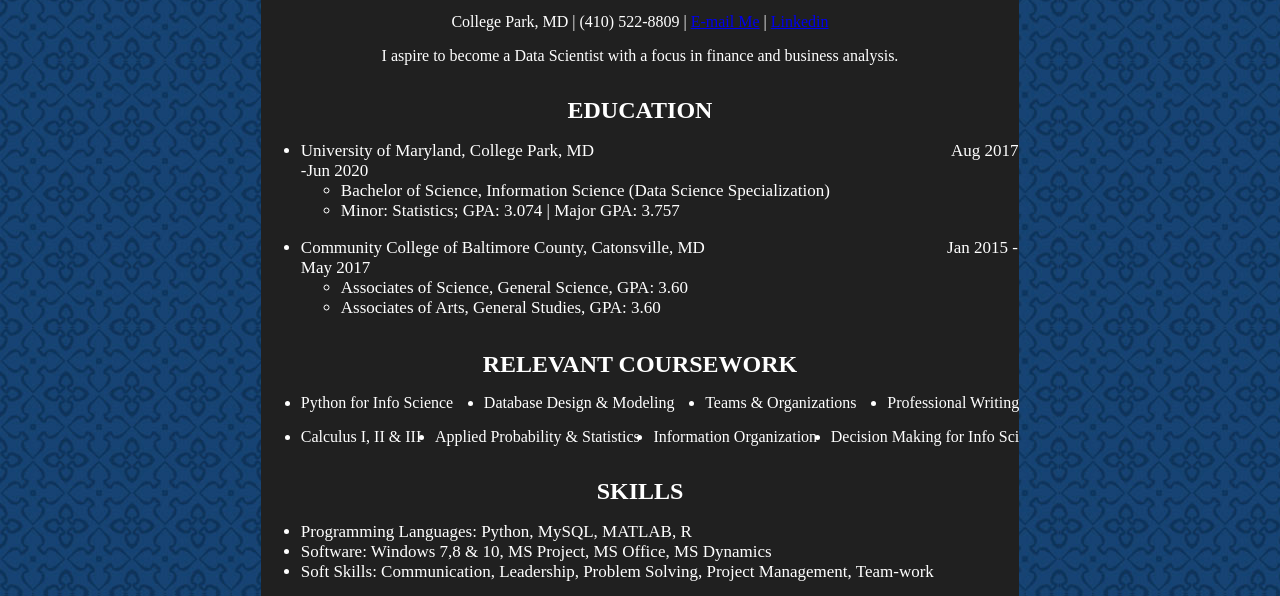
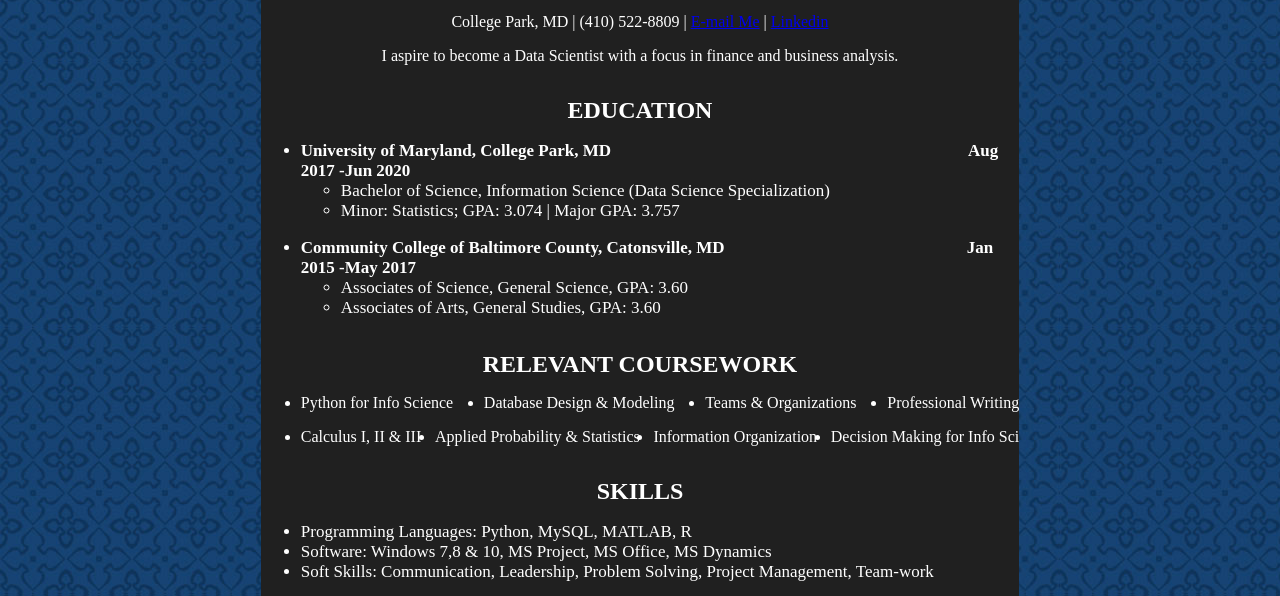
Before and after one commit to ayoaade/INST377, a plain HTML site: page Assignment1/index.html in a window 1280 px wide. Shown: the part 204-800 px from the top of the page. Drawn offline with Linux system fonts and the light colour scheme.

Commit message:
bolded some items

```diff
--- a/Assignment1/index.html
+++ b/Assignment1/index.html
@@ -22,9 +22,9 @@
     <div class="education">
           <h1>EDUCATION</h1>
           <ul>
-            <li>University of Maryland, College Park,
+            <li><strong>University of Maryland, College Park,
               MD&emsp;&emsp;&emsp;&emsp;&emsp;&emsp;&emsp;&emsp;&emsp;&emsp;&emsp;&emsp;&emsp;&emsp;&emsp;&emsp;&emsp;&emsp;&emsp;&emsp;&emsp;Aug 2017
-              -Jun 2020</li>
+              -Jun 2020</strong></li>
             <ul>
               <li>Bachelor of Science, Information Science (Data Science Specialization)</li>
               <li>Minor: Statistics; GPA: 3.074 | Major GPA: 3.757</li>
@@ -32,10 +32,10 @@
             </li>
           </ul>
           <ul>
-            <li>Community College of Baltimore County, Catonsville,
+            <li><strong>Community College of Baltimore County, Catonsville,
               MD&emsp;&emsp;&emsp;&emsp;&emsp;&emsp;&emsp;&emsp;&emsp;&emsp;&emsp;&emsp;&emsp;&emsp;&nbsp;Jan
               2015
-              -May 2017</li>
+              -May 2017</strong></li>
             <ul>
               <li>Associates of Science, General Science, GPA: 3.60</li>
               <li>Associates of Arts, General Studies, GPA: 3.60</li>
```
